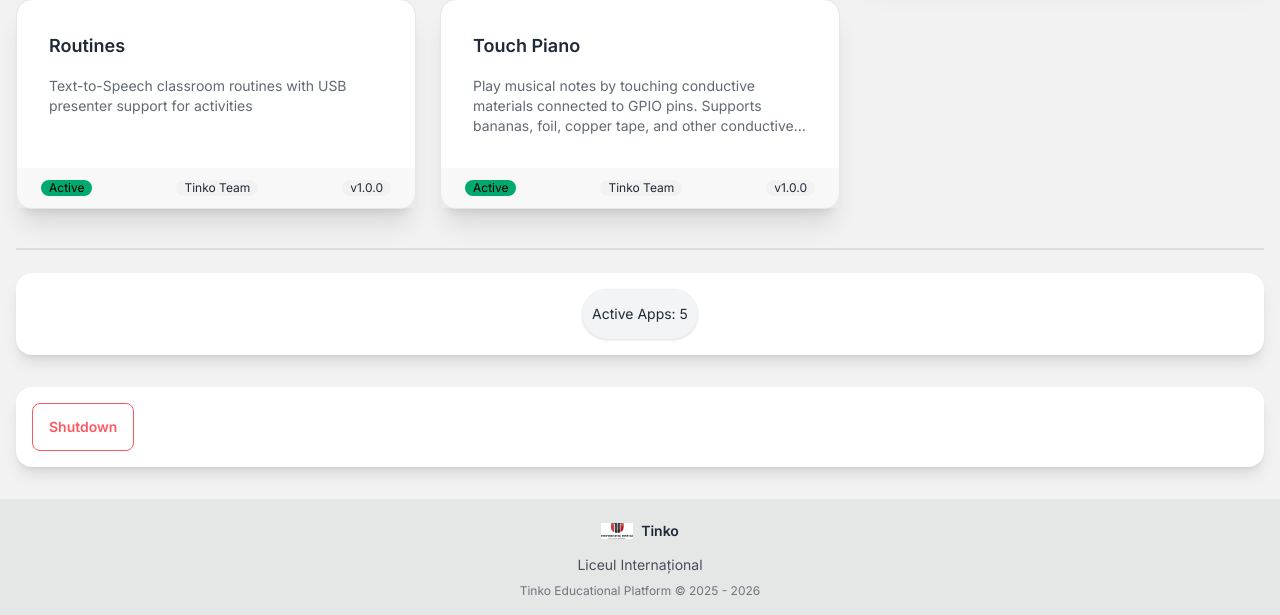
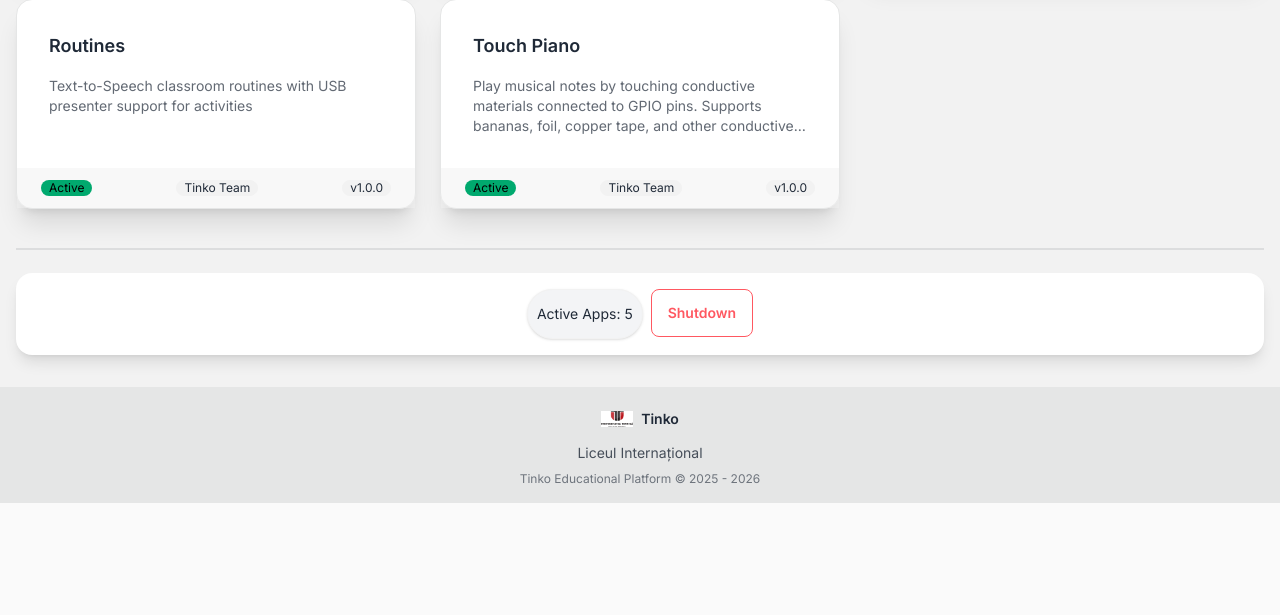
Before and after one commit to rudolf-erdei/edu-pi, a Django app: page / in a window 1280 px wide. Shown: the part 624-1239 px from the top of the page. After the commit the page ends 1127 px from the top, so only its background shows below. Run offline with Django 4.2, Linux system fonts and the light colour scheme; data comes from the database, SQL or seed files in the repository; some libraries are stand-ins or nearby versions.

Commit message:
Update home.html

```diff
--- a/templates/home.html
+++ b/templates/home.html
@@ -79,25 +79,17 @@
     <div class="card-body p-4">
       <div class="card-actions justify-center">
         <span class="badge badge-xl py-6 shadow bg-gray-100">{% trans "Active Apps" %}: {{ plugin_count }}</span>
-      </div>
-    </div>
-  </div>
-
-  <!-- Power -->
-  <div class="card bg-base-100 shadow-lg mt-8">
-    <div class="card-body p-4">
-      <div class="card-actions justify-center flex-col">
         <button id="btn-shutdown" class="btn btn-error btn-outline"
           data-confirm="{% trans 'Turn off Tinko? All activities will stop.' %}">
           {% trans "Shutdown" %}
         </button>
-        <p id="shutdown-state" class="hidden text-sm text-success mt-1">
-          {% trans "Tinko is shutting down..." %}
-        </p>
-        <p id="shutdown-error" class="hidden text-sm text-error mt-1">
-          {% trans "Could not start shutdown. Try again." %}
-        </p>
       </div>
+      <p id="shutdown-state" class="hidden text-sm text-success text-center mt-2">
+        {% trans "Tinko is shutting down..." %}
+      </p>
+      <p id="shutdown-error" class="hidden text-sm text-error text-center mt-2">
+        {% trans "Could not start shutdown. Try again." %}
+      </p>
     </div>
   </div>
 </div>
```
